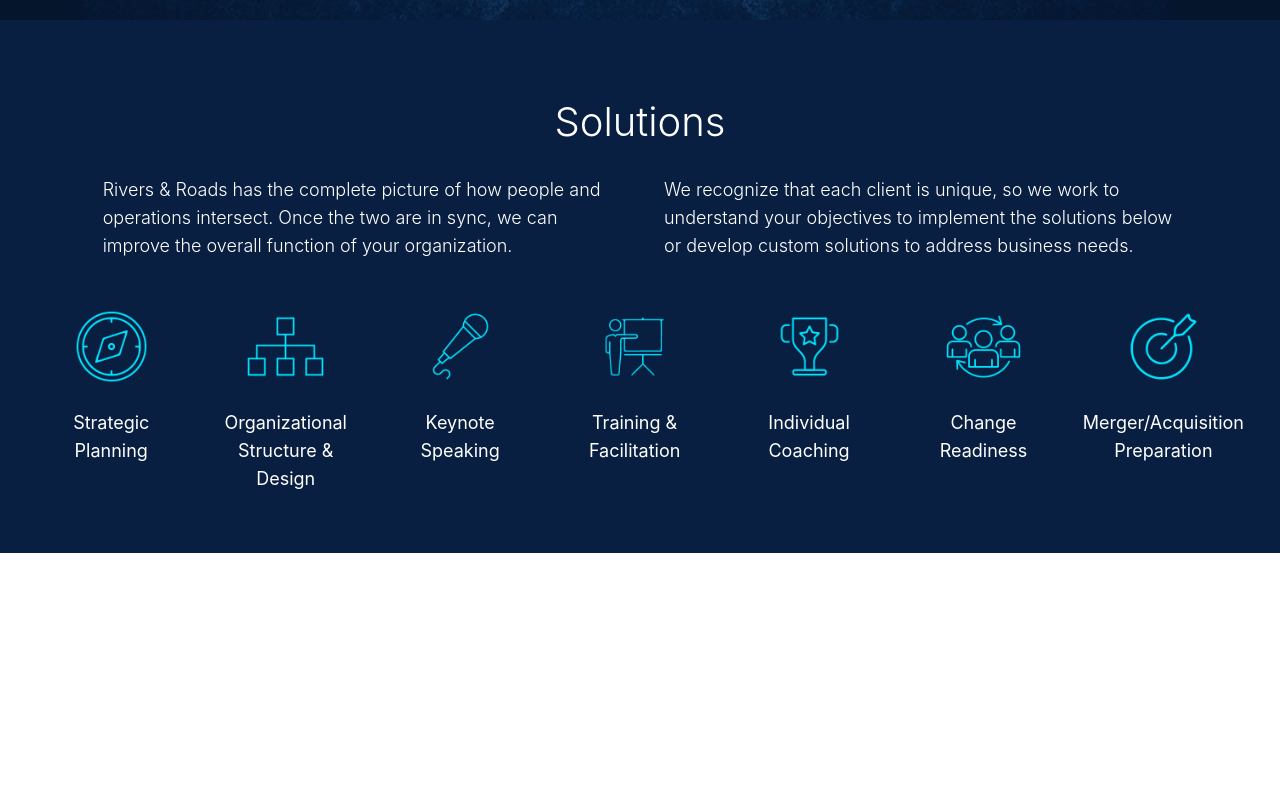
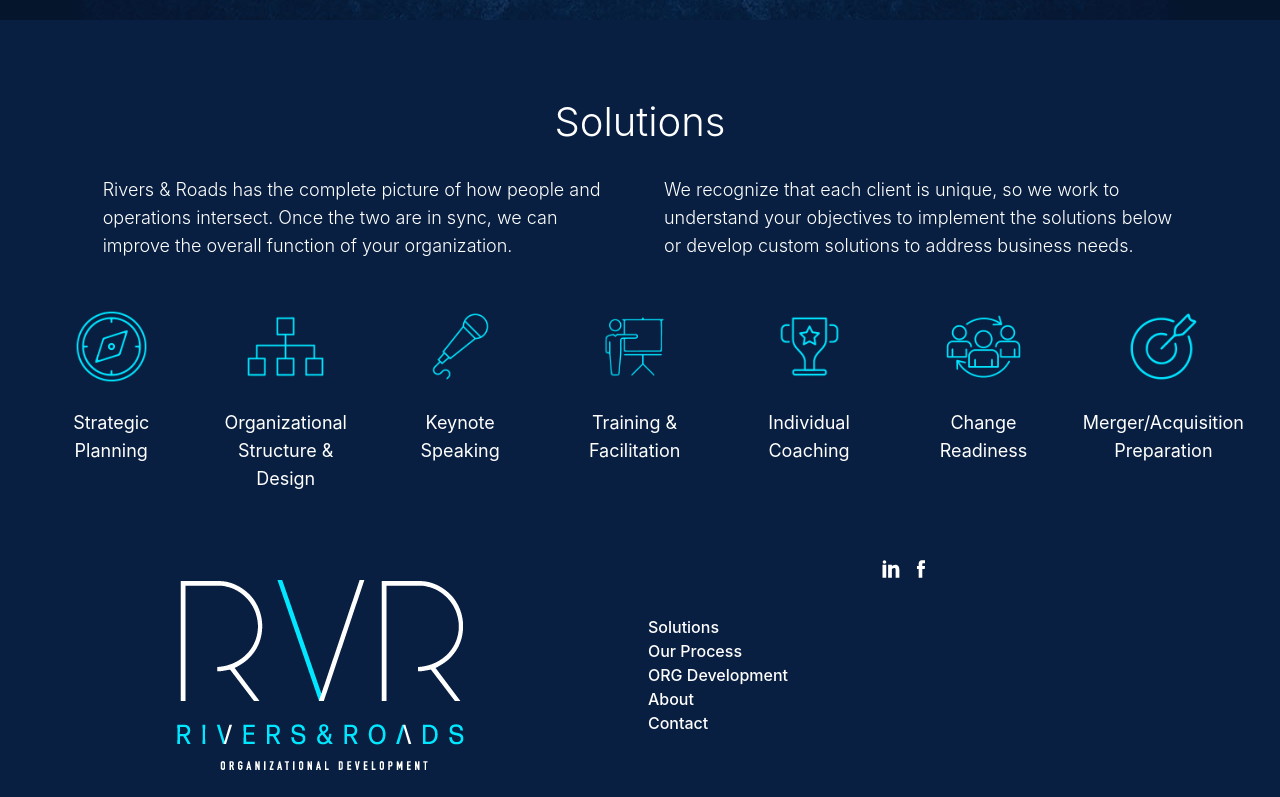
Before and after one commit to Arsalan31/my-project1, a React (Create React App) app: page /Slack in a window 1280 px wide. Shown: the part 780-1577 px from the top of the page. Before the commit the page ends 1333 px from the top, so only its background shows below. Built offline with nearby package versions, Linux system fonts and the light colour scheme; what tailwindcss-rtl would draw is missing.

Commit message:
Update Footer3.js

```diff
--- a/src/Components/Footer3.js
+++ b/src/Components/Footer3.js
@@ -2,10 +2,46 @@ import React from "react"
 import './style.css';
 
 
-function Footer3(){
-    return(
+function Footer3() {
+    return (
         <footer>
+            <div className="bg-blue-80 border-t border-b border-blue-80 flex justify-center">
+                <img className="h-full" src={require('./assets/RVR-sticky.png')} />
+                <div className="w-1/2 flex justify-center gap-10">
+                    <div className="list-none flex justify-center flex-col">
+                        <li>
+                            <a href="#Solution" className="text-white text-base font-medium px-3 hover:text-green-40">Solutions</a>
+                        </li>
+                        <li>
+                            <a href="#" className="text-white text-base font-medium px-3 hover:text-green-40">Our Process</a>
+                        </li>
+                        <li>
+                            <a href="#" className="text-white text-base font-medium px-3 hover:text-green-40">ORG Development</a>
+                        </li>
+                        <li>
+                            <a href="#" className="text-white text-base font-medium px-3 hover:text-green-40">About</a>
+                        </li>
+                        <li>
+                            <a href="#" className="text-white text-base font-medium px-3 hover:text-green-40">Contact</a>
+                        </li>
+                    </div>
+                    <div className="flex justify-center items-start gap-4 w-1/5">
+                        <a href="#">
+                            <svg width="18" height="30" viewBox="0 0 18 19" fill="none" xmlns="http://www.w3.org/2000/svg">
+                                <path d="M4.25 18.2658H0.5V5.14073H4.25V18.2658ZM2.49123 4.33638C1.51998 4.33638 0.734379 3.54887 0.734379 2.57761C0.734379 1.60636 1.52189 0.818848 2.49123 0.818848C3.46249 0.820698 4.25 1.60821 4.25 2.57761C4.25 3.54887 3.46249 4.33638 2.49123 4.33638ZM17.375 18.2658H13.625V10.1508C13.625 9.20011 13.3531 8.53454 12.185 8.53454C10.2481 8.53454 9.87497 10.1508 9.87497 10.1508V18.2658H6.12497V5.14073H9.87497V6.39509C10.4112 5.9845 11.7499 5.14258 13.625 5.14258C14.84 5.14258 17.375 5.87008 17.375 10.2651V18.2658Z" fill="#FFFFFF" />
+                            </svg>
+                        </a>
+                        <a href="#">
+                            <svg className="hover:text-green-40" width="10" height="30" viewBox="0 0 10 19" fill="none" xmlns="http://www.w3.org/2000/svg">
+                                <path d="M8.73041 9.52795H6.29003C6.29003 13.4269 6.29003 18.2261 6.29003 18.2261H2.67386C2.67386 18.2261 2.67386 13.4734 2.67386 9.52795H0.954895V6.45376H2.67386V4.46532C2.67386 3.04121 3.35057 0.815918 6.32326 0.815918L9.00291 0.82619V3.81036C9.00291 3.81036 7.37458 3.81036 7.05797 3.81036C6.74137 3.81036 6.29124 3.96866 6.29124 4.64779V6.45436H9.04641L8.73041 9.52795Z" fill="#FFFFFF" />
+                            </svg>
+                        </a>
+                    </div>
+                </div>
+            </div>
+            <div>
 
+            </div>
         </footer>
     )
 }
```
